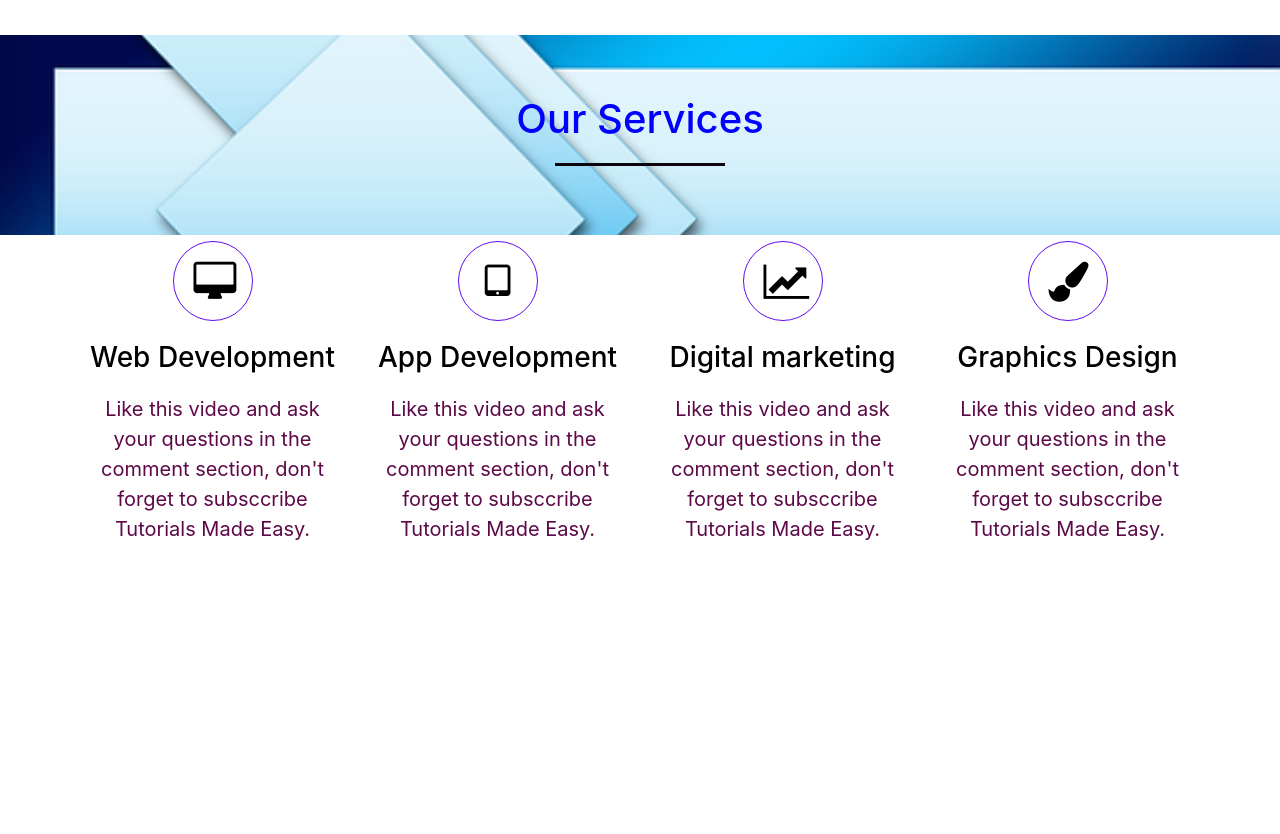
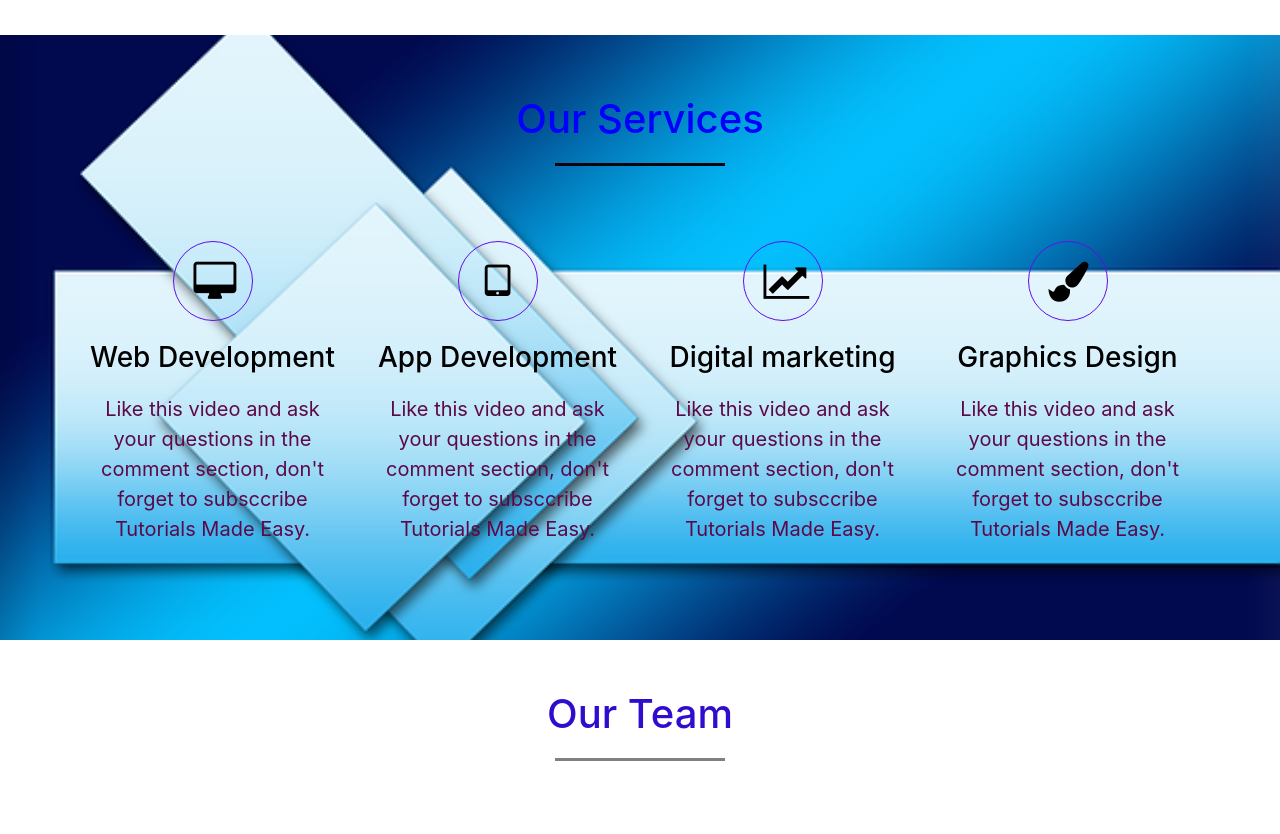
Before and after one commit to dennis00095/webdevpt, a plain HTML site: page index.html in a window 1280 px wide. Shown: the part 1337-2171 px from the top of the page. Before the commit the page ends 1897 px from the top, so only its background shows below. Drawn offline with nearby package versions, Linux system fonts and the light colour scheme.

Commit message:
added section/Our Team

```diff
--- a/index.html
+++ b/index.html
@@ -160,5 +160,13 @@
   </div>
 
 </section>
+<!--------------Team Members-------->
+
+<section id="team">
+  <div class="container">
+    <h1>Our Team</h1>
+  </div>
+
+</section>
     </body>
 </html>
--- a/style.css
+++ b/style.css
@@ -104,7 +104,6 @@ navbar-toggler
     background-attachment: fixed;
     padding-top: 60px;
     padding-bottom: 80px;
-    height: 200px;
 
 }
 #services h1
@@ -148,3 +147,24 @@ navbar-toggler
     cursor: pointer;
     transition: 0.6s;
 }
+#team
+{
+    padding-top: 50px;
+    padding-bottom: 50px;
+    color:blue;
+}
+ h1{
+     text-align: center;
+     color:rgb(48, 13, 206)! important;
+     padding-bottom: 10px;
+ }
+
+ #team h1::after
+ {
+     content:'';
+     background:grey;
+     display:block;
+     height: 3px;
+     width: 170px;
+     margin: 20px auto 5px;
+ }
```
